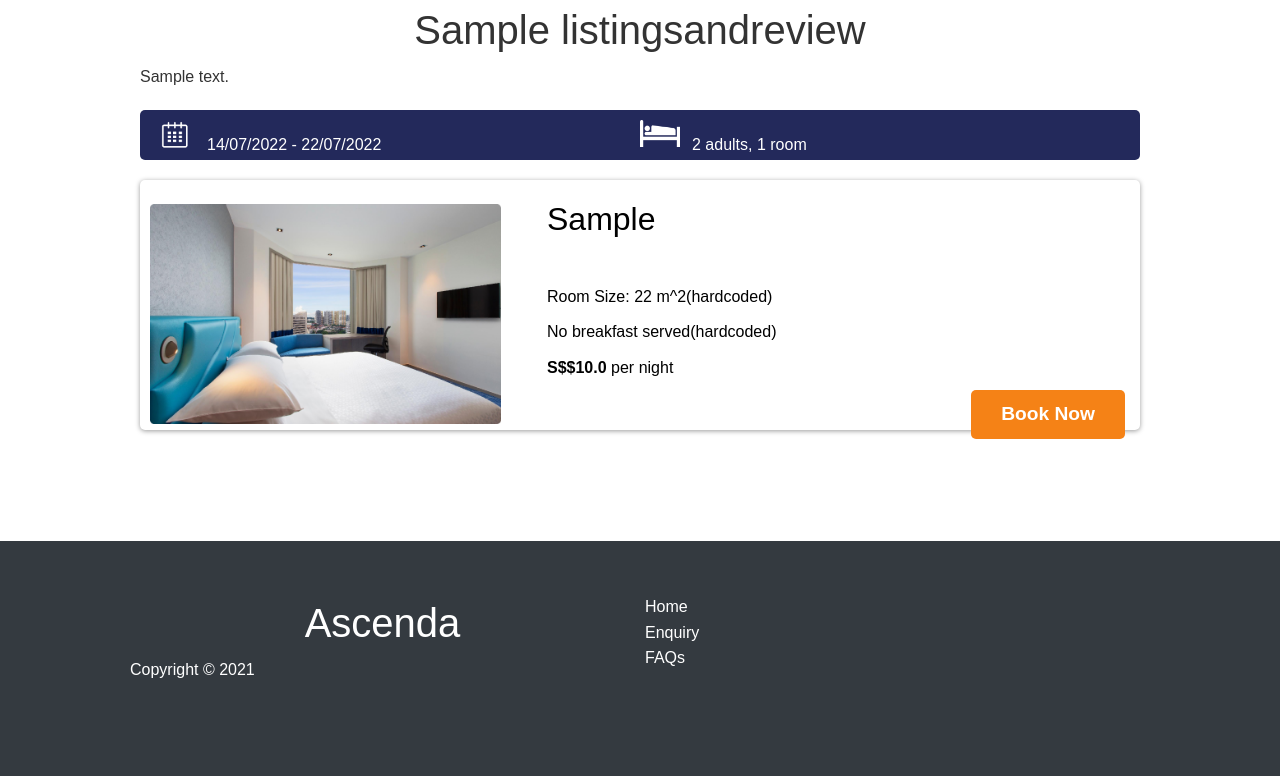
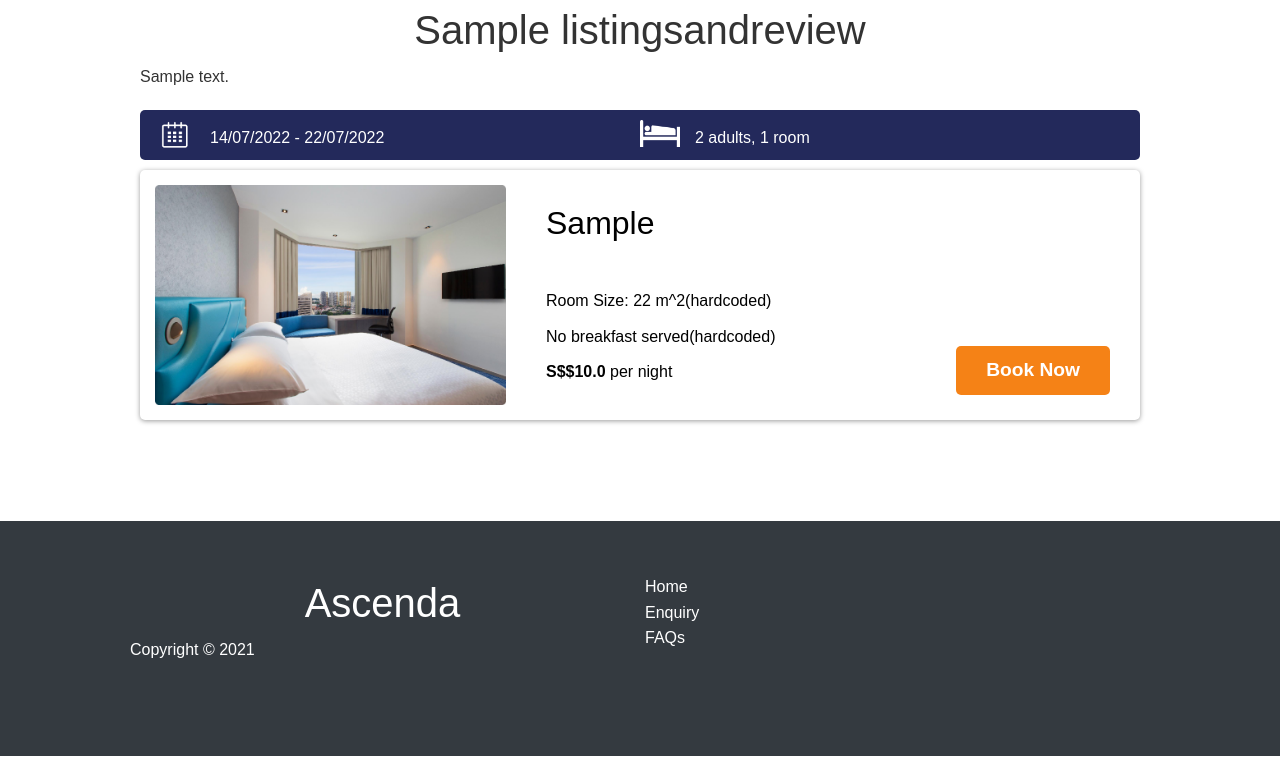
Before and after one commit to ankitaparashar01/ESC_Term5, a Django app: a page that uses djangosite/myproject/templates/roomlist.html in a window 1280 px wide. Shown: the part 459-1235 px from the top of the page. Run offline with Django 4.2, Linux system fonts and the light colour scheme; tables that the repository leaves empty hold one stand-in row (values such as "Sample post").

Commit message:
updated roomlist.html

```diff
--- a/djangosite/myproject/templates/roomlist.html
+++ b/djangosite/myproject/templates/roomlist.html
@@ -71,7 +71,7 @@
 
 
     <!-- Room Card -->
-    <div class="col" style="padding: 10px;">
+    <div class="col">
       <div class="room-list">
         <div class="grid">
           <div>
@@ -83,7 +83,7 @@
             <p>Room Size: 22 m^2(hardcoded)</p>
             <p>No breakfast served(hardcoded)</p>
             <p><b>S$${{ hotelnamevar.price }}</b> per night</p>
-            <div style="margin-bottom: 10px; margin-right: 10px; float: right">
+            <div style="position: absolute; right:30px; bottom: 0px; float: right">
               <a
                 href="{% url 'confirmation' %}"
                 class="btn"
@@ -129,13 +129,14 @@
     }
 
     .blueText{
-      padding: 12px;
+      padding: 5px;
+      margin-left: 10px;
     }
 
     .room-list {
       background:white;
       /* overflow: hidden; */
-      padding: 10px;
+      padding: 5px;
       color: black;
       width: 1000px;
       height: 250px;
@@ -155,12 +156,14 @@
     .room-list img {
       height: 230px;
       padding: 5px;
-      margin-bottom: 10px;
+      margin-left: 10px;
+      /* margin-bottom: 10px; */
       width: auto;
     }
 
     .room-right {
       position: relative;
+
     }
 
     .grid {
```
